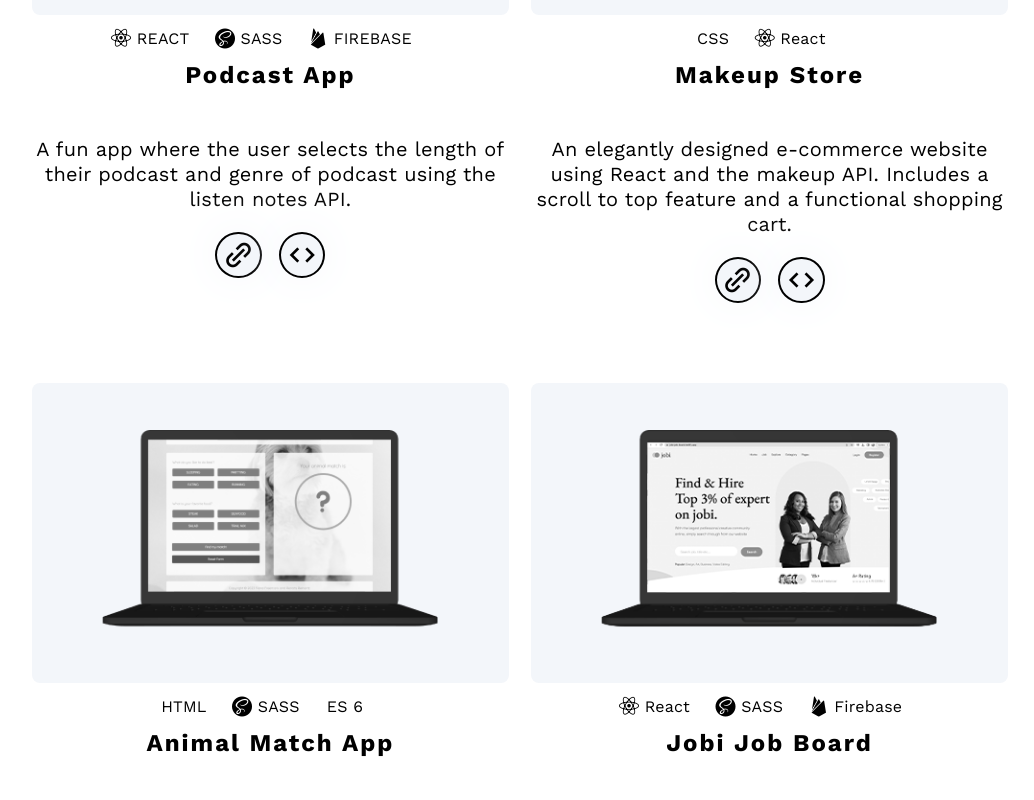
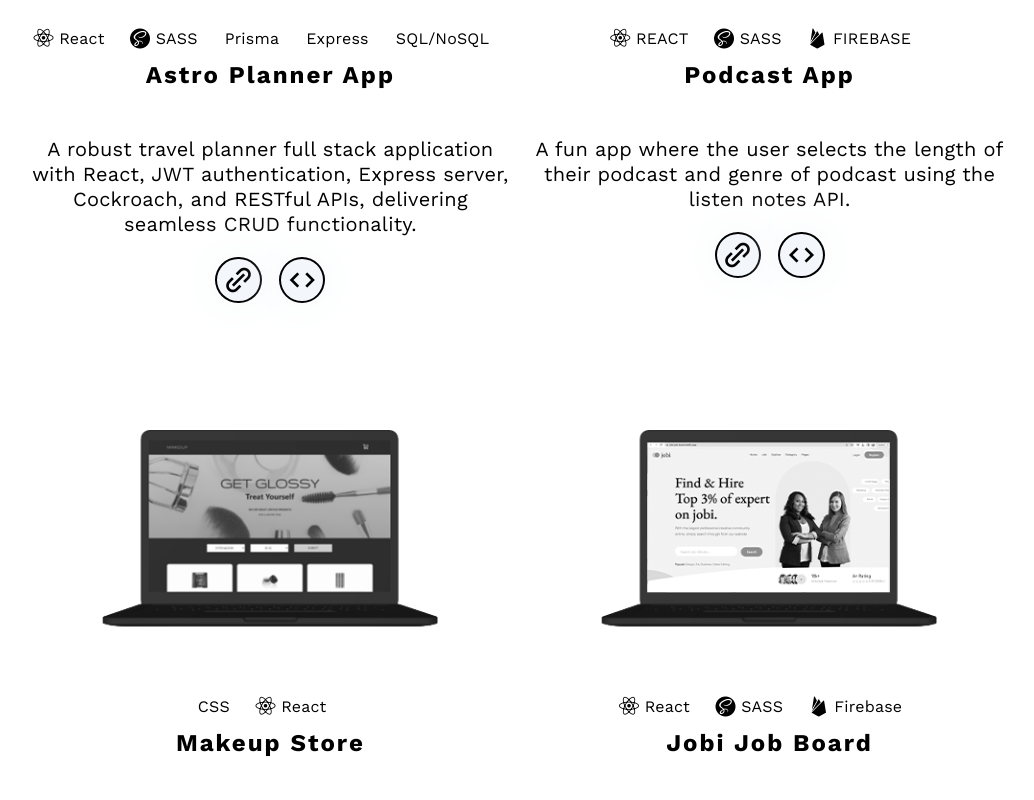
Before and after one commit to renata1026/revised-portfolio, a React (Vite) app: page /projects in a window 1280 px wide. Shown: the part 560-1360 px from the top of the page, without its empty margins (120-1154 px from the left). Built offline with nearby package versions, Linux system fonts and the light colour scheme.

Commit message:
added new portfolio project

```diff
--- a/src/routes/Projects.jsx
+++ b/src/routes/Projects.jsx
@@ -1,11 +1,20 @@
 import React from 'react';
-import Animal from '../assets/animal-match.png';
+import Trip from '../assets/trip-planner.png';
 import Podcast from '../assets/find-your-podcast.png';
 import Makeup from '../assets/makeup-store.png';
 import JobBoard from '../assets/job-board.png';
 
 // Define an array of project data
 const projectsData = [
+  {
+    title: 'Astro Planner App',
+    image: Trip,
+    techStack: ['React', 'SASS', 'Prisma', 'Express', 'SQL/NoSQL'],
+    description:
+      'A robust travel planner full stack application with React, JWT authentication, Express server, Cockroach, and RESTful APIs, delivering seamless CRUD functionality.',
+    liveLink: 'https://astro-planner.netlify.app/',
+    codeLink: 'https://github.com/renata1026/astro-planner-client',
+  },
   {
     title: 'Podcast App',
     image: Podcast,
@@ -24,15 +33,7 @@ const projectsData = [
     liveLink: 'https://makeup4life.netlify.app/',
     codeLink: 'https://github.com/renata1026/makeup-ecommerce-store',
   },
-  {
-    title: 'Animal Match App',
-    image: Animal,
-    techStack: ['HTML', 'SASS', 'ES 6'],
-    description:
-      "This lighthearted app matches an animal photo with the user's personality using the Pexels API. Developed and designed collaboratively.",
-    liveLink: 'https://animal-match.netlify.app/',
-    codeLink: 'https://github.com/renata-fiona/animal-match-app',
-  },
+
   {
     title: 'Jobi Job Board',
     image: JobBoard,
--- a/src/routes/Testimonials.jsx
+++ b/src/routes/Testimonials.jsx
@@ -24,13 +24,10 @@ const Testimonials = () => {
             Testimonials
           </h2>
         </div>
-        {/* End of sec-title */}
       </div>
-      {/* End of testimonial */}
       <div className="testimonial-container">
         {testimonialsData.map((testimonial, index) => (
           <div
-            style={{ backgroundImage: 'var(--Quote) no-repeat center center' }}
             key={index}
             className={`slide ${index === currentSlide ? 'slide-active' : ''}`}
           >
@@ -49,8 +46,6 @@ const Testimonials = () => {
           </div>
         ))}
       </div>
-      {/* End Testimonial Container */}
-      {/* Indicators */}
       <button className="prev" id="prev" onClick={prevSlide}>
         <i className="bx bxs-chevron-left"></i>
       </button>
@@ -58,7 +53,6 @@ const Testimonials = () => {
       <button className="next" id="next" onClick={nextSlide}>
         <i className="bx bxs-chevron-right"></i>
       </button>
-      {/* End Indicators */}
     </section>
   );
 };
--- a/src/styles/sass/partials/_base.scss
+++ b/src/styles/sass/partials/_base.scss
@@ -32,7 +32,7 @@ img {
   max-height: 300px;
   width: 300px;
   height: auto;
-  border-radius: 50%;
+  //   border-radius: 50%;
   object-fit: cover;
   filter: grayscale(100%);
 }
--- a/src/styles/sass/partials/_project.scss
+++ b/src/styles/sass/partials/_project.scss
@@ -12,7 +12,7 @@
 }
 
 .project__img {
-  background: #f3f6fa;
+  //   background: #f3f6fa;
   border-radius: 0.5rem;
   display: flex;
   flex-grow: 1;
--- a/src/styles/sass/partials/_testimonial.scss
+++ b/src/styles/sass/partials/_testimonial.scss
@@ -1,12 +1,9 @@
 @use 'variables' as *;
-/* styles.css */
-:root {
-  --Quote: url('../../../../public/quote.svg');
-}
 
-/* Giving it relative position so we can place the slide indicators relative to it's height */
-#testimonials {
+/* Testimonials.scss */
+.testimonial-area {
   position: relative;
+  background-color: #fff1fa;
 }
 
 .testimonial-container {
@@ -16,6 +13,19 @@
   grid-template-columns: repeat(auto-fit, minmax(250px, 1fr));
   grid-gap: 20px;
   padding: 20px 0px;
+}
+
+.testimonial-container .quote-bg {
+  position: absolute;
+  top: 0;
+  right: 0;
+  width: 80px;
+  height: 80px;
+  background-image: url('../assets/quote.png');
+  background-size: cover;
+  opacity: 0.3;
+  pointer-events: none;
+  transition: 0.5s;
 }
 
 .testimonial-container .slide {
@@ -30,7 +40,6 @@
   width: 100%;
 }
 
-/* Active Testimonial Slide */
 .testimonial-container .slide.slide-active {
   display: flex;
   flex-direction: column;
@@ -78,7 +87,6 @@
   background-position: center;
   background-repeat: no-repeat;
   background-size: auto;
-  // background-color: #ccc;
 }
 
 .testimonial-container .slide .img-box img {
@@ -90,6 +98,7 @@
   min-height: 100%;
   object-fit: cover;
 }
+
 .testimonial-container .slide:before {
   content: '';
   font-size: 7rem;
@@ -98,7 +107,6 @@
   right: 0;
   width: 80px;
   height: 80px;
-  background: url(../../../../public/quote.svg);
   background-size: cover;
   opacity: 0.3;
   pointer-events: none;
@@ -120,7 +128,7 @@
   height: 80px;
   width: 80px;
   height: 80px;
-  background: url(../../../../public/quote.svg);
+  background: url('../assets/quote.png'); // Adjust the path as needed
   background-size: cover;
   opacity: 0.3;
   pointer-events: none;
```
Also changed, not shown: src/assets/trip-planner.png (added).
